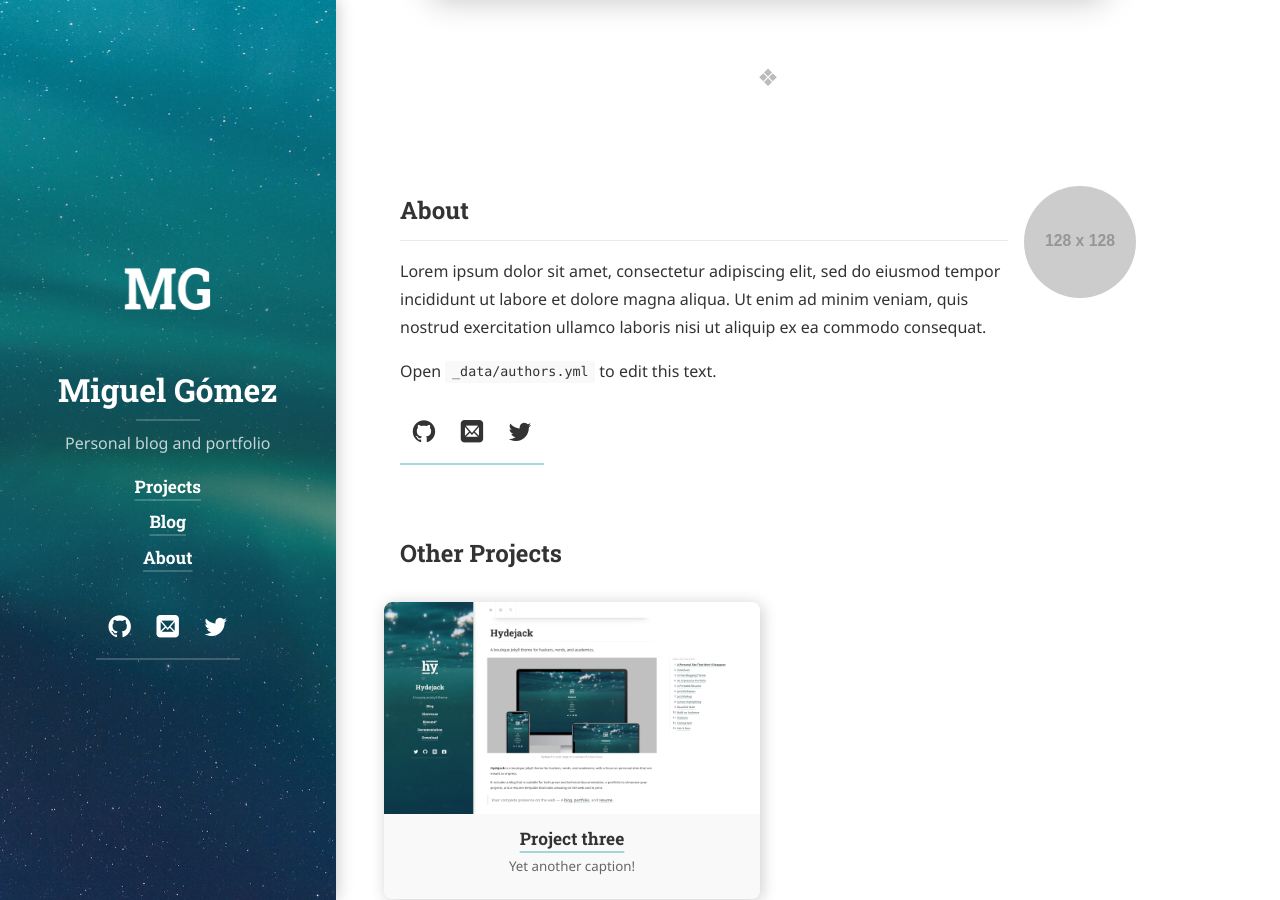
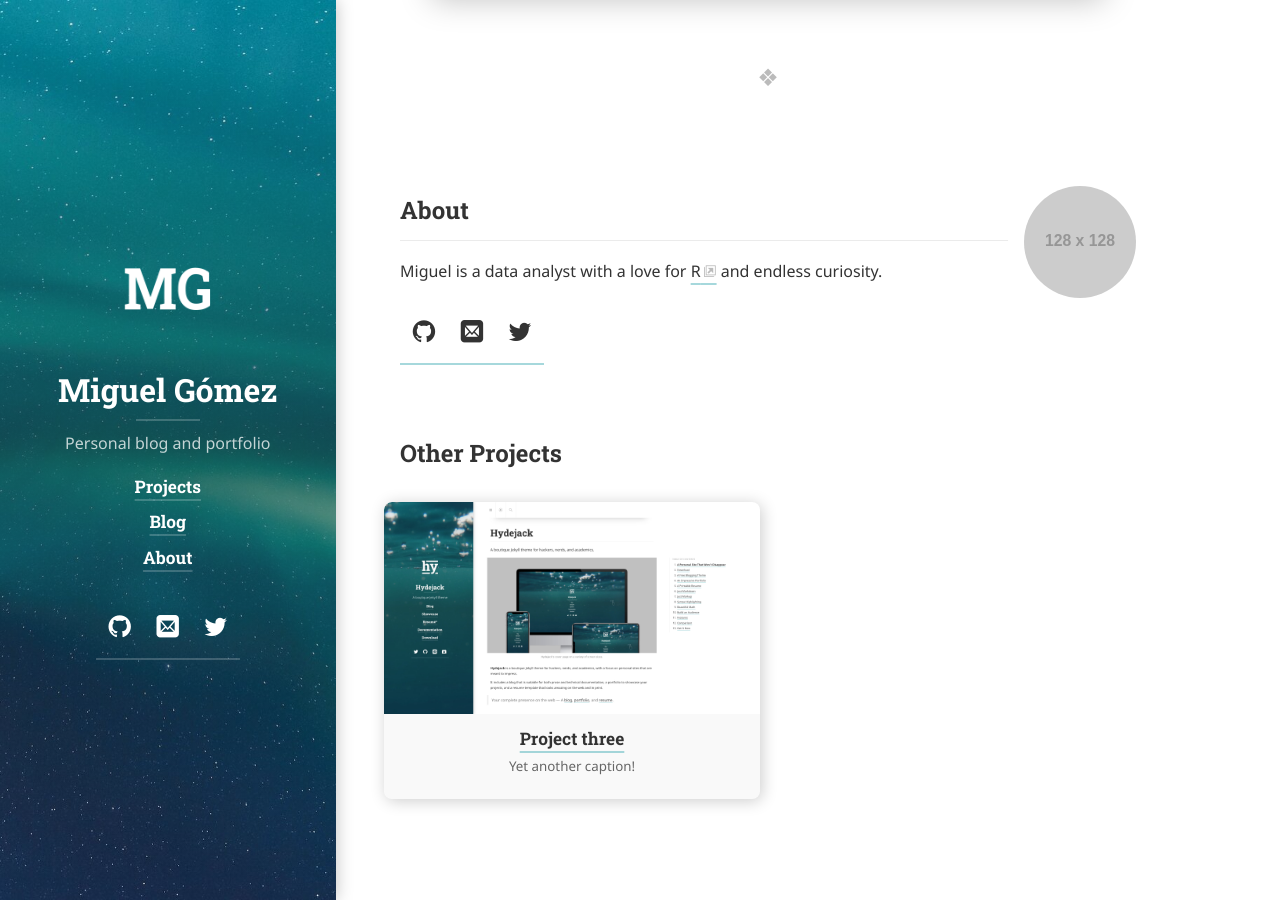
Before and after one commit to miguel-gomez/miguel-gomez.github.io, a Jekyll site: the page built from _projects/first-project.md, in a window 1280 px wide and 900 px high, scrolled down 892 px. Built offline with Jekyll 4.4.1, drawn with Linux system fonts in a browser that asks for light colours; cached includes are drawn as plain includes; nearby versions of some CDN libraries; some web fonts are replaced; library files that are not in the unit come from our copies.

Commit message:
author blurb added

```diff
--- a/_data/authors.yml
+++ b/_data/authors.yml
@@ -8,11 +8,8 @@ author1:
   # Used at the bottom of each page and at the top of the `about` layout
   # Markdown enabled, can use multiple paragraphs (enabled by `|`)
   about:             |
-    Lorem ipsum dolor sit amet, consectetur adipiscing elit,
-    sed do eiusmod tempor incididunt ut labore et dolore magna aliqua.
-    Ut enim ad minim veniam, quis nostrud exercitation ullamco laboris nisi ut aliquip ex ea commodo consequat.
+    Miguel is a data analyst with a love for [R](https://www.r-project.org/) and endless curiosity.
 
-    Open `_data/authors.yml` to edit this text.
 
   # This photo will be used in the about section
   picture:
```
